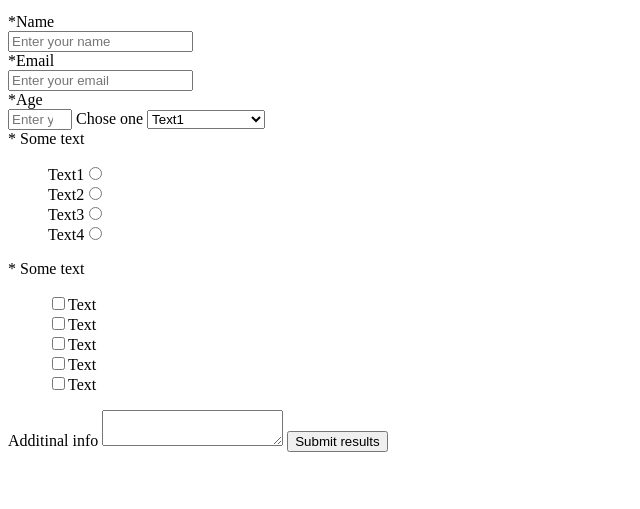
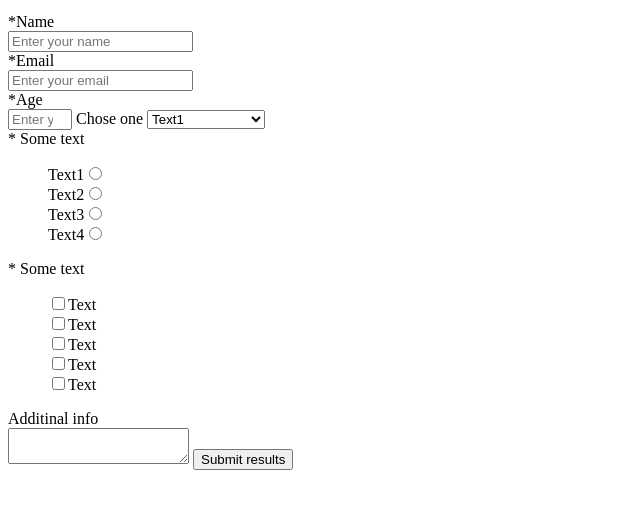
Before and after one commit to Kickrop/bootcamp_projects, a plain HTML site: page survey_form/index.html in a window 1280 px wide. Shown: the part 101-610 px from the top of the page, without its empty margins (0-640 px from the left). Drawn offline with Linux system fonts and the light colour scheme.

Commit message:
Added some

```diff
--- a/survey_form/index.html
+++ b/survey_form/index.html
@@ -54,8 +54,9 @@
 		<li class="checkbox"><label><input name="prefer" value="5" type="checkbox">Text</label></li>
 	</ul>
 
-
+	<div class="label">
   <label for="textarea">Additinal info</label>
+ </div>
   <textarea name="comments" id="comments"></textarea>
 
   <button id="submit">Submit results</button>
```
